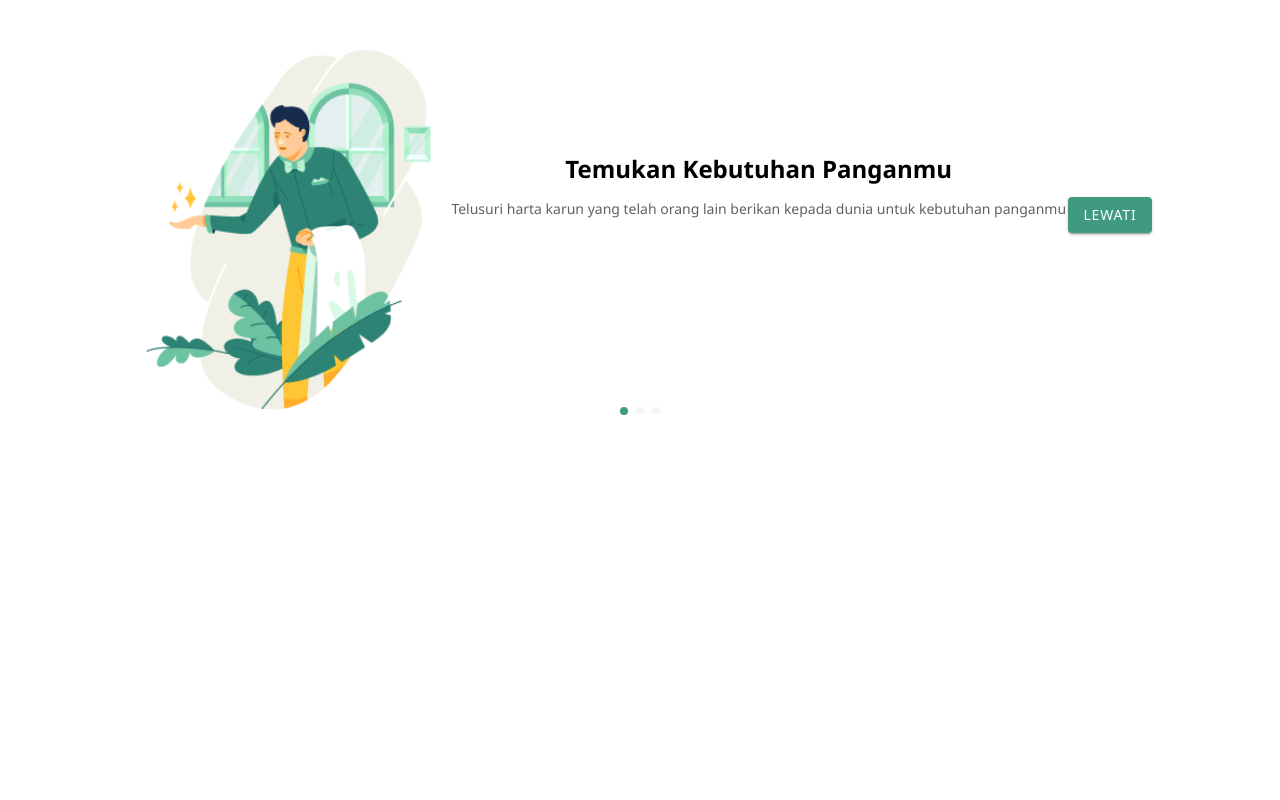
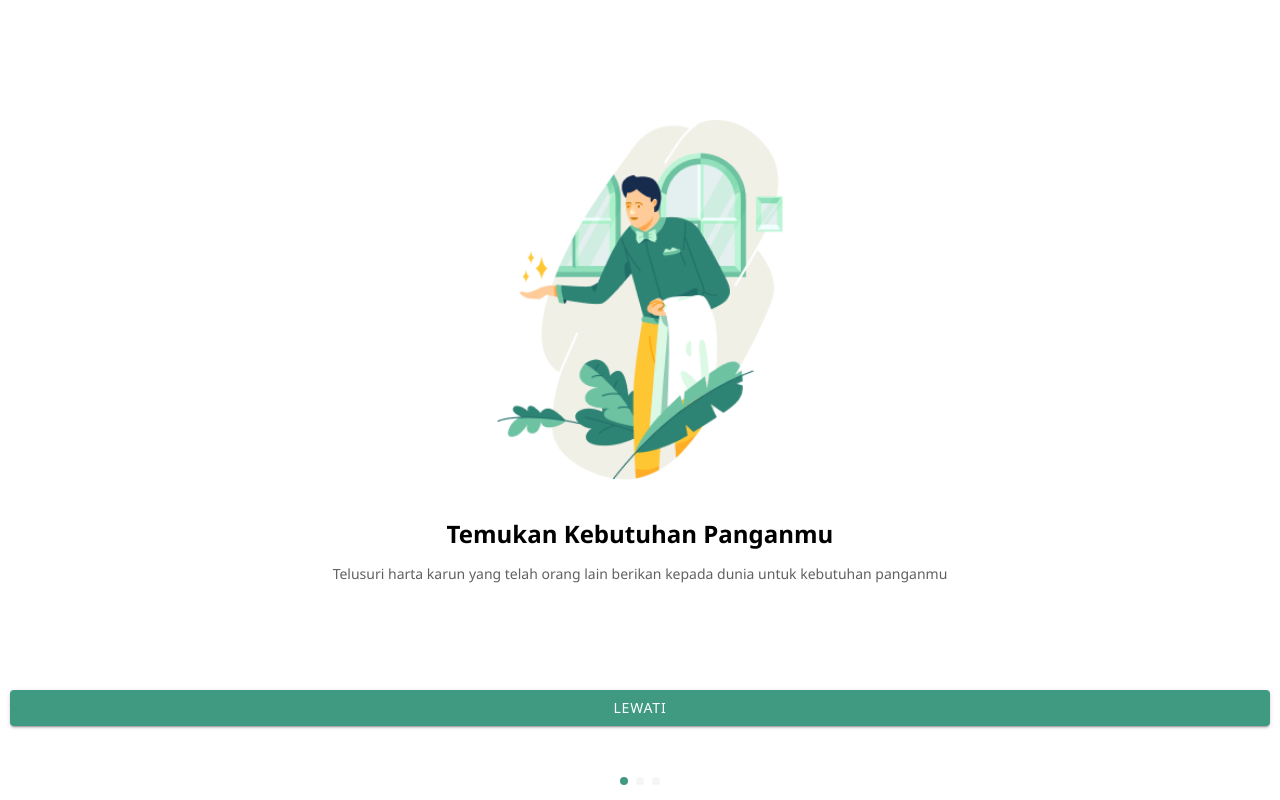
Before and after one commit to joshuanatanielnm/foodbay, a React (Create React App) app: page / in a window 1280 px wide. Built offline with nearby package versions, Linux system fonts and the light colour scheme.

Commit message:
updated: onboarding styling classname

```diff
--- a/src/pages/Onboarding.tsx
+++ b/src/pages/Onboarding.tsx
@@ -23,10 +23,10 @@ const Onboarding = () => {
       <IonSlides
         pager={true}
         options={slideOpts}
-        className="ion"
+        className="ion onboarding-slides"
         ref={mySlides}
       >
-        <IonSlide>
+        <IonSlide className="onboarding-slide">
           <div className="image-container">
             <img src="/assets/ilu1.png" alt="ilu1" />
           </div>
@@ -40,7 +40,7 @@ const Onboarding = () => {
           </div>
           <IonButton onClick={() => onBtnClicked("next")}>Lewati</IonButton>
         </IonSlide>
-        <IonSlide>
+        <IonSlide className="onboarding-slide">
           <div className="image-container">
             <img src="/assets/ilu2.png" alt="ilu1" />
           </div>
@@ -54,7 +54,7 @@ const Onboarding = () => {
           </div>
           <IonButton onClick={() => onBtnClicked("next")}>Lewati</IonButton>
         </IonSlide>
-        <IonSlide>
+        <IonSlide className="onboarding-slide">
           <div className="image-container">
             <img src="/assets/ilu3.png" alt="ilu1" />
           </div>
```
